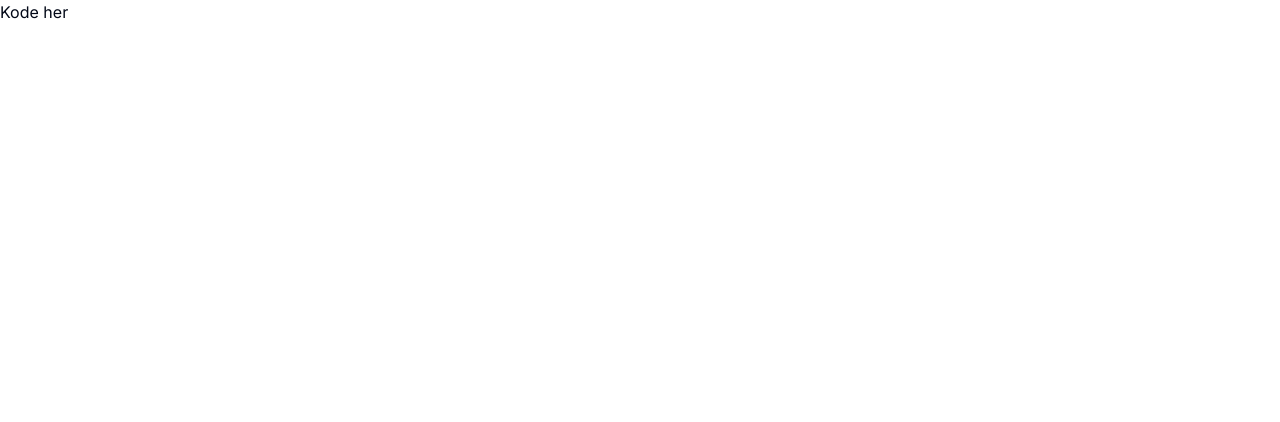
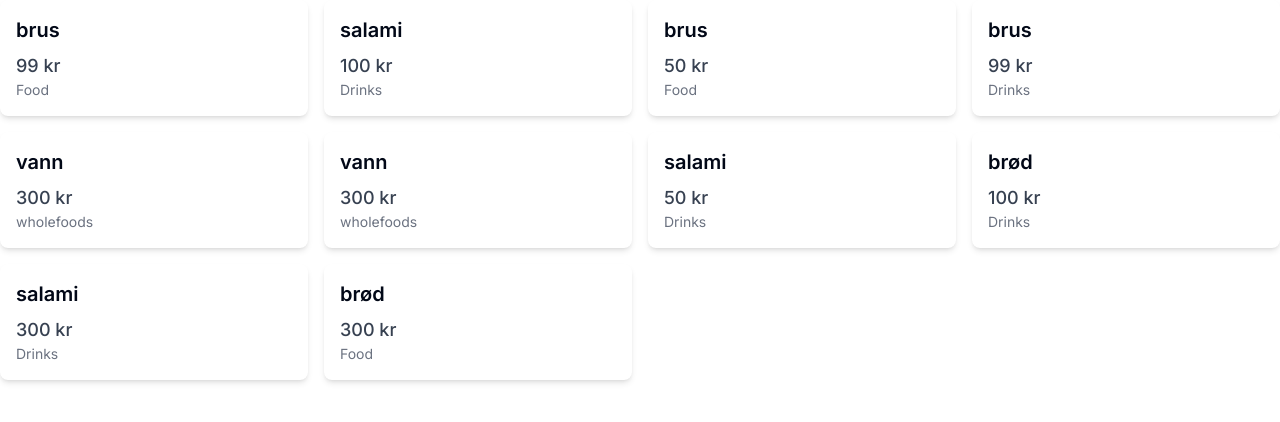
Before and after one commit to Bongotruls/webapp, a Next.js app: page / in a window 1280 px wide. Shown: the top 422 px of the page. Built offline with nearby package versions, Linux system fonts and the light colour scheme.

Commit message:
products
la til prodcuts factory med tilfeldig tittel, pris og kategori

```diff
--- a/src/app/page.tsx
+++ b/src/app/page.tsx
@@ -1,3 +1,18 @@
+import { productFactory } from '@/components/products'
+import type { Product } from '@/components/types/types'
+
 export default function Home() {
-  return <div>Kode her</div>
-}
+  const arr: Product[] = productFactory(10)
+
+  return (
+    <div className="grid grid-cols-1 sm:grid-cols-2 md:grid-cols-3 lg:grid-cols-4 gap-4">
+      {arr.map((product, index) => (
+        <div key={index} className="bg-white p-4 rounded-lg shadow-md">
+          <h1 className="text-xl font-semibold mb-2">{product.title}</h1>
+          <h2 className="text-lg font-medium text-gray-700">{product.price} kr</h2>
+          <h3 className="text-sm text-gray-500">{product.category}</h3>
+        </div>
+      ))}
+    </div>
+  )
+};
--- /dev/null
+++ b/src/components/products.ts
@@ -0,0 +1,28 @@
+import type { Product } from '@/components/types/types'
+
+
+const titles = ["vann", "brød", "salami", "toast", "brus"]
+const prices = [500, 200, 300, 100, 50, 29, 99]
+const categories = ["Food", "Drinks", "wholefoods"]
+
+export const productFactory = (numberOfProducts: number): Product[] => {
+    return Array<Product | null>(numberOfProducts)
+        .fill(null)
+        .map(() => ({
+            title: getRandomTitle(),
+            price: getRandomPrice(),
+            category: getRandomCategory()
+        }))
+}
+
+const getRandomTitle = (): string => {
+    return titles[Math.floor(Math.random() * titles.length)]
+}
+
+const getRandomPrice = (): number => {
+    return prices[Math.floor(Math.random() * prices.length)]
+}
+
+const getRandomCategory = (): string => {
+    return categories[Math.floor(Math.random() * categories.length)]
+}
--- /dev/null
+++ b/src/components/types/types.tsx
@@ -0,0 +1,5 @@
+export type Product = {
+    title: string,
+    category: string,
+    price: number
+}
```
